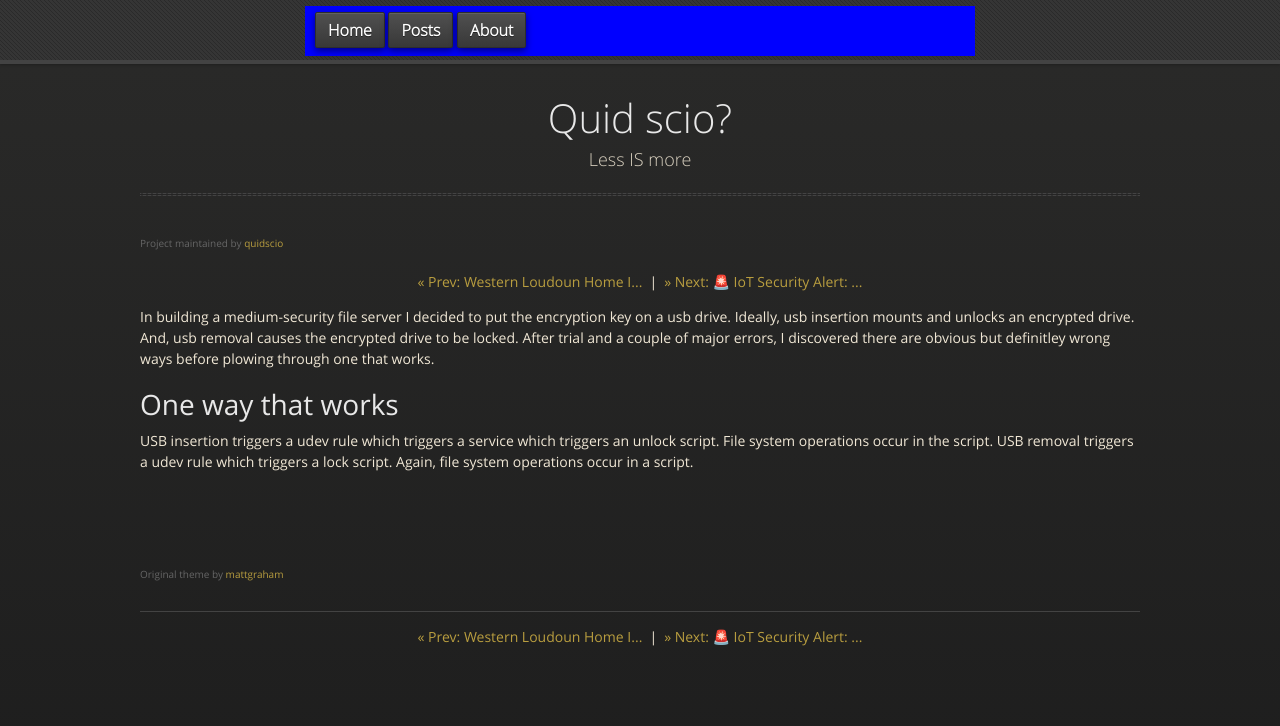
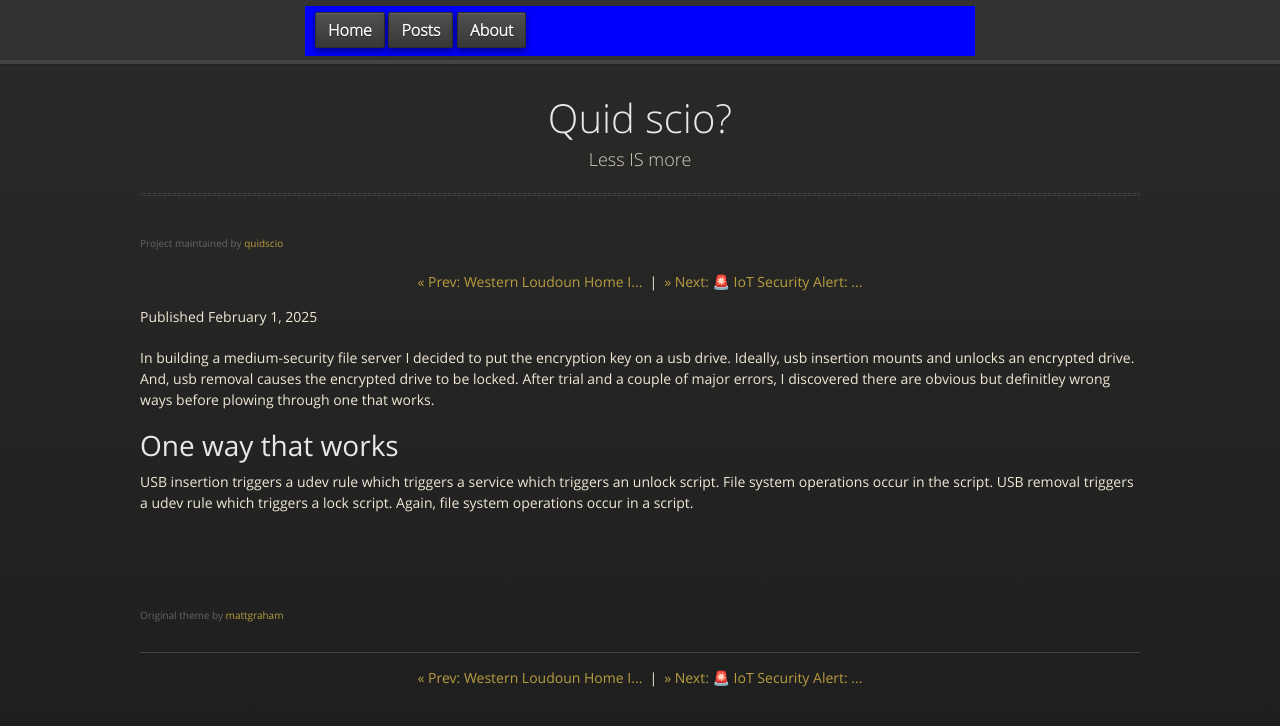
Before and after one commit to quidscio/quidscio.github.io, a Jekyll site: the page built from _posts/2025-02-01-USBs-can-trigger-filesystem-action-on-insertion-and-removal.md, in a window 1280 px wide. Shown: the top 726 px of the page. Built offline with Jekyll 4.4.1, drawn with Linux system fonts in a browser that asks for light colours.

Commit message:
Show publication dates above post titles

```diff
--- a/_layouts/default.html
+++ b/_layouts/default.html
@@ -45,6 +45,12 @@
 
         {% include post-navigation.html position="top" %}
 
+        {% if page.collection == 'posts' and page.date %}
+          <p class="post-date">
+            Published <time datetime="{{ page.date | date_to_xmlschema }}">{{ page.date | date: "%B %-d, %Y" }}</time>
+          </p>
+        {% endif %}
+
         {{ content }}
 
       </section>
```
